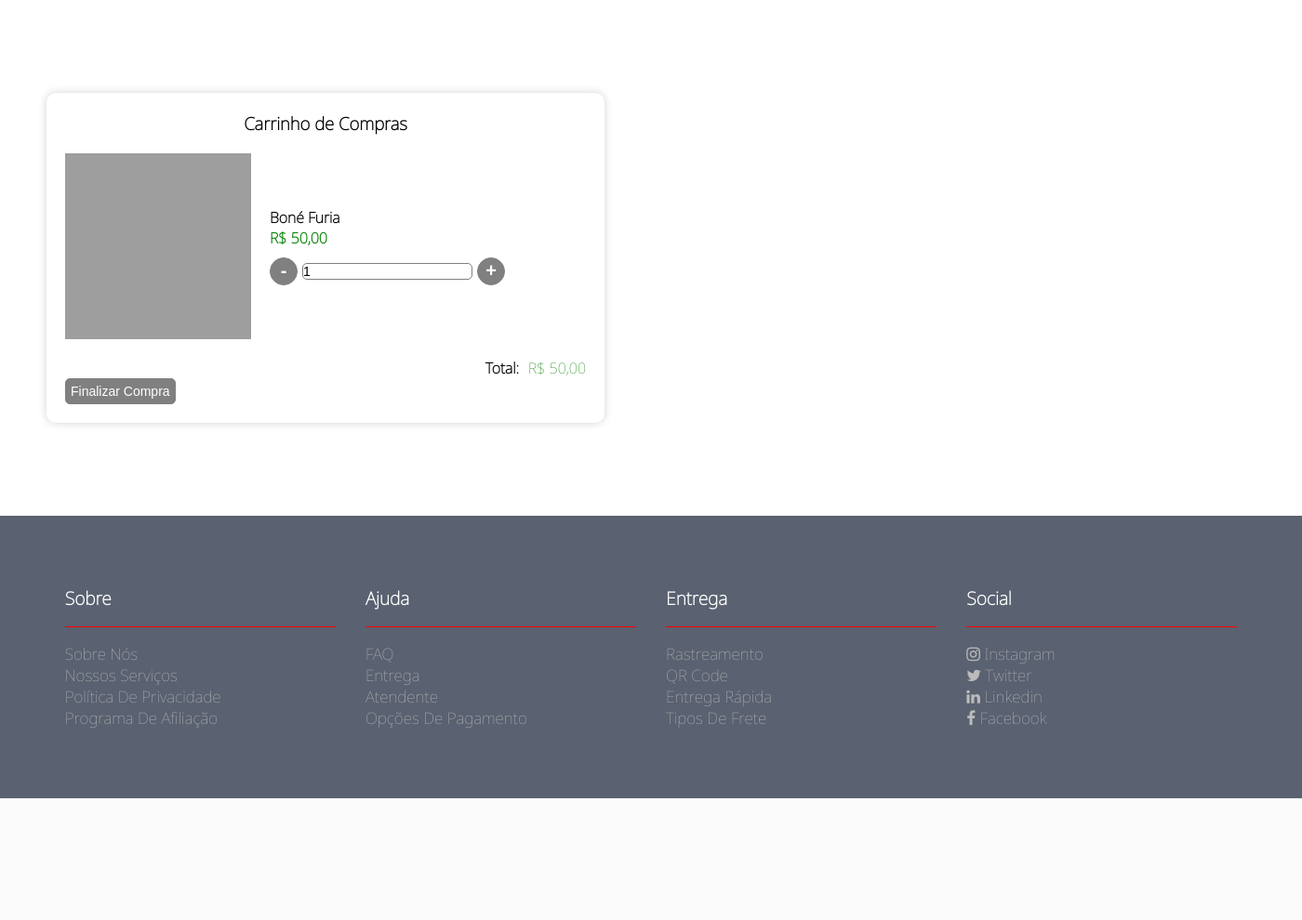
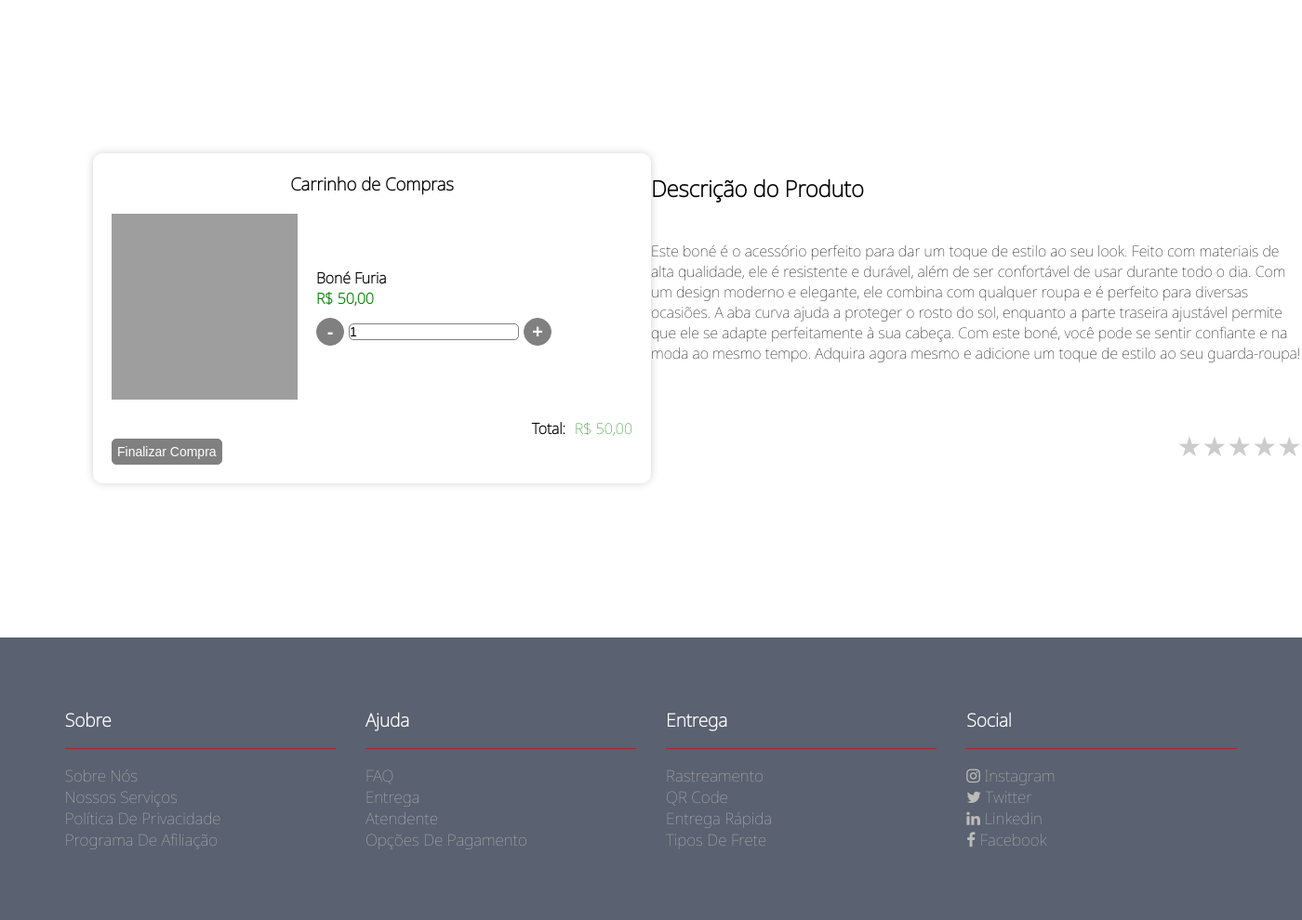
Before and after one commit to saintplis/TCC-Copperton, a PHP site: page / in a window 1400 px wide. Shown: the part 161-1151 px from the top of the page at 93% size. Before the commit the page ends 1020 px from the top, so only its background shows below. Run offline with PHP 8.4, Linux system fonts and the light colour scheme; some libraries are stand-ins or nearby versions; grey boxes are pictures that could not be loaded.

Commit message:
Update - Copperton Beta 1.2

```diff
--- a/TCC-Copperton/Carrinho/code/index.html
+++ b/TCC-Copperton/Carrinho/code/index.html
@@ -41,13 +41,15 @@
                 </ul>
               </div>
               </li>
-            <li><a href="/Sobre/code/index.html">Sobre</a></li>
-            <li><a href="/Sobre/code/index.html">Contato</a></li>
-            <li><a href="/Login/code/index.html">Login</a></li>
+            <li><a href="#">Sobre</a></li>
+            <li><a href="#">Contato</a></li>
+            <li><a href="#">Login</a></li>
           </ul>
         </div>
       </header>
       <main>
+        <section class="desenvolvimento-principal">
+          <div class="desenvolvimento-principal-estrutura">
             <div class="cart">
               <h3 class="cart-header">Carrinho de Compras</h3>
               <ul class="cart-items">
@@ -70,6 +72,26 @@
               </div>
               <button class="cart-checkout-button"><a href="#">Finalizar Compra</a></button>
             </div>
+            </div>
+            <div class="cart-title">
+              <h1>Descrição do Produto</h1>
+              <p class="cart-description">
+                Este boné é o acessório perfeito para dar um toque de estilo ao seu look. Feito com materiais de alta qualidade, ele é resistente e durável, além de ser confortável de usar durante todo o dia. Com um design moderno e elegante, ele combina com qualquer roupa e é perfeito para diversas ocasiões. A aba curva ajuda a proteger o rosto do sol, enquanto a parte traseira ajustável permite que ele se adapte perfeitamente à sua cabeça. Com este boné, você pode se sentir confiante e na moda ao mesmo tempo. Adquira agora mesmo e adicione um toque de estilo ao seu guarda-roupa!
+              </p>
+              <div class="rating">
+                <input type="radio" name="rating" id="star5">
+                <label for="star5"></label>
+                <input type="radio" name="rating" id="star4">
+                <label for="star4"></label>
+                <input type="radio" name="rating" id="star3">
+                <label for="star3"></label>
+                <input type="radio" name="rating" id="star2">
+                <label for="star2"></label>
+                <input type="radio" name="rating" id="star1">
+                <label for="star1"></label>
+              </div>
+          </div>
+      </section>
       </main>
       <footer class="rodape">
         <div class="container">
--- a/TCC-Copperton/Carrinho/code/style.css
+++ b/TCC-Copperton/Carrinho/code/style.css
@@ -77,6 +77,23 @@ main {
   align-items: center;
   padding-left: 50px;
 }
+.desenvolvimento-principal {
+  display: flex;
+  flex-direction: row;
+  align-items: center;
+  margin-top: 20.71vh;
+  margin-bottom: 20.71vh;
+  font-family: 'Noto Sans', 'Sans Serif';
+  justify-content: space-around;
+  padding-left: 50px;
+  padding-right: 50px;
+}
+.desenvolvimento-principal-estrutura {
+  display: flex;
+  flex-direction: column;
+  gap: 4.28vh;
+  width: 800px;
+}
 .cart {
   width: 600px;
   background-color: white;
@@ -84,6 +101,32 @@ main {
   border-radius: 10px;
   box-shadow: 0px 0px 10px lightgray;
   font-family: 'Noto Sans', 'Sans Serif';
+}
+.cart title {
+  display: flex;
+}
+.cart-description {
+  display: inline-block;
+  width: 700px;
+  height: 200px;
+}
+.cart-title h1{
+  padding-bottom: 40px;
+}
+.rating input {
+  display: none;
+}
+.rating label {
+  float: right;
+  font-size: 30px;
+  color: #ccc;
+  cursor: pointer;
+}
+.rating label:before {
+  content: "\2605";
+}
+.rating input:checked ~ label {
+  color: #FFC107;
 }
 .cart-header {
   text-align: center;
--- a/TCC-Copperton/Inicio/code/style.css
+++ b/TCC-Copperton/Inicio/code/style.css
@@ -126,7 +126,7 @@ body {
     cursor: pointer;
 }
 .produtos_img{
-    background-image: url("/Inicio/imagens/Produtos/backgroud_produtos.jpg");
+    background-image: linear-gradient(to right, rgb(37, 37, 37), rgb(122, 122, 122));
     background-repeat: no-repeat;
     background-size: 100% 100%;
 }
--- a/TCC-Copperton/Sobre/code/index.html
+++ b/TCC-Copperton/Sobre/code/index.html
@@ -52,10 +52,10 @@
       <div class="desenvolvimento-principal-estrutura">
         <h1 class="history-title">Sobre Nós</h1>
         <p class="history-text">
-          A nossa loja foi fundada em 1950 por um pequeno grupo de empreendedores com a visão de oferecer produtos de qualidade a preços acessíveis. Desde então, expandimos nossos negócios e agora somos uma das maiores empresas de varejo do país.
+          A nossa loja foi fundada em 2022 por um pequeno grupo de empreendedores com a visão de oferecer produtos de qualidade a preços acessíveis. Desde então, expandimos nossos negócios e agora somos uma das maiores empresas de varejo do país.
         </p>
         <p class="history-text">
-          Nós sempre buscamos inovar e oferecer a melhor experiência de compra aos nossos clientes. Em 1990, fomos um dos primeiros a lançar uma loja online, e desde então temos investido pesadamente em tecnologia e design para tornar a compra de produtos ainda mais fácil e agradável.
+          Nós sempre buscamos inovar e oferecer a melhor experiência de compra aos nossos clientes. Em 2023, fomos um dos primeiros a lançar uma loja online, e desde então temos investido pesadamente em tecnologia e design para tornar a compra de produtos ainda mais fácil e agradável.
         </p>
         <p class="history-text">
           A nossa paixão por oferecer a melhor experiência de compra aos nossos clientes nunca mudou, e nós continuamos a trabalhar duro todos os dias para alcançar esse objetivo. Seja você um cliente antigo ou novo, nós esperamos que você sinta a diferença em cada compra que fizer conosco.
```
Also changed, not shown: other parts of TCC-Copperton/Carrinho/code/index.html (+12 -12 lines). Lines whose indentation alone changed are shown as unchanged.
